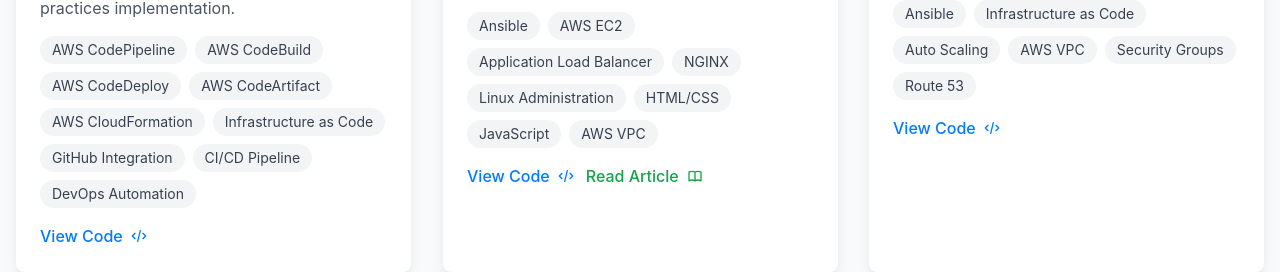
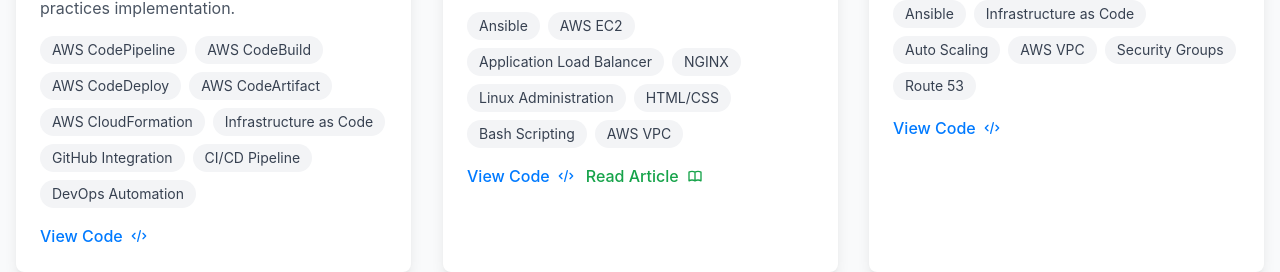
Before and after one commit to Kindee18/my-portfolio, a React (Vite) app: page / in a window 1280 px wide. Shown: the part 2240-2512 px from the top of the page. Built offline with nearby package versions, Linux system fonts and the light colour scheme.

Commit message:
Correct tech stack for Ansible EC2 deployment project
- Removed JavaScript (not used in this project)
- Added Bash Scripting (used for sed command to replace IP addresses)
- Tech stack now accurately reflects server-side automation focus

```diff
--- a/src/components/Projects.tsx
+++ b/src/components/Projects.tsx
@@ -32,7 +32,7 @@ const projects = [
 			"NGINX",
 			"Linux Administration",
 			"HTML/CSS",
-			"JavaScript",
+			"Bash Scripting",
 			"AWS VPC",
 		],
 		image:
```
